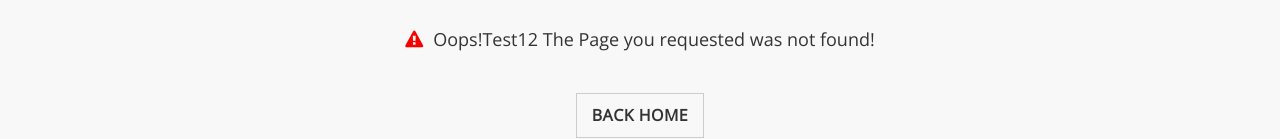
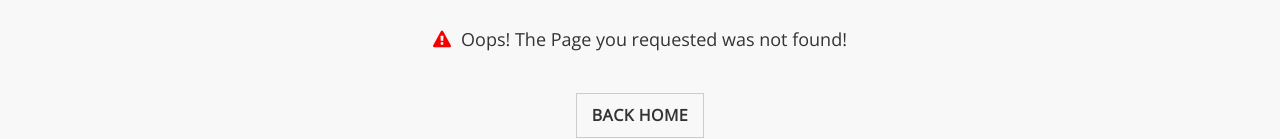
Before and after one commit to Spenz7/SC2006_SWE, a plain HTML site: page Home Property/404.html in a window 1280 px wide. Shown: the part 779-918 px from the top of the page. Drawn offline with nearby package versions, Linux system fonts and the light colour scheme.

Commit message:
put inmessage afte rchange then commit

```diff
--- a/Home Property/404.html
+++ b/Home Property/404.html
@@ -159,7 +159,7 @@
         <div class="col-md-12">
           <div class="aa-error-area">
             <h2>404</h2>
-            <p><span class="fa fa-warning"></span>Oops!Test12 The Page you requested was not found!</p>
+            <p><span class="fa fa-warning"></span>Oops! The Page you requested was not found!</p>
             <a href="#">Back Home</a>
           </div>
         </div>
```
